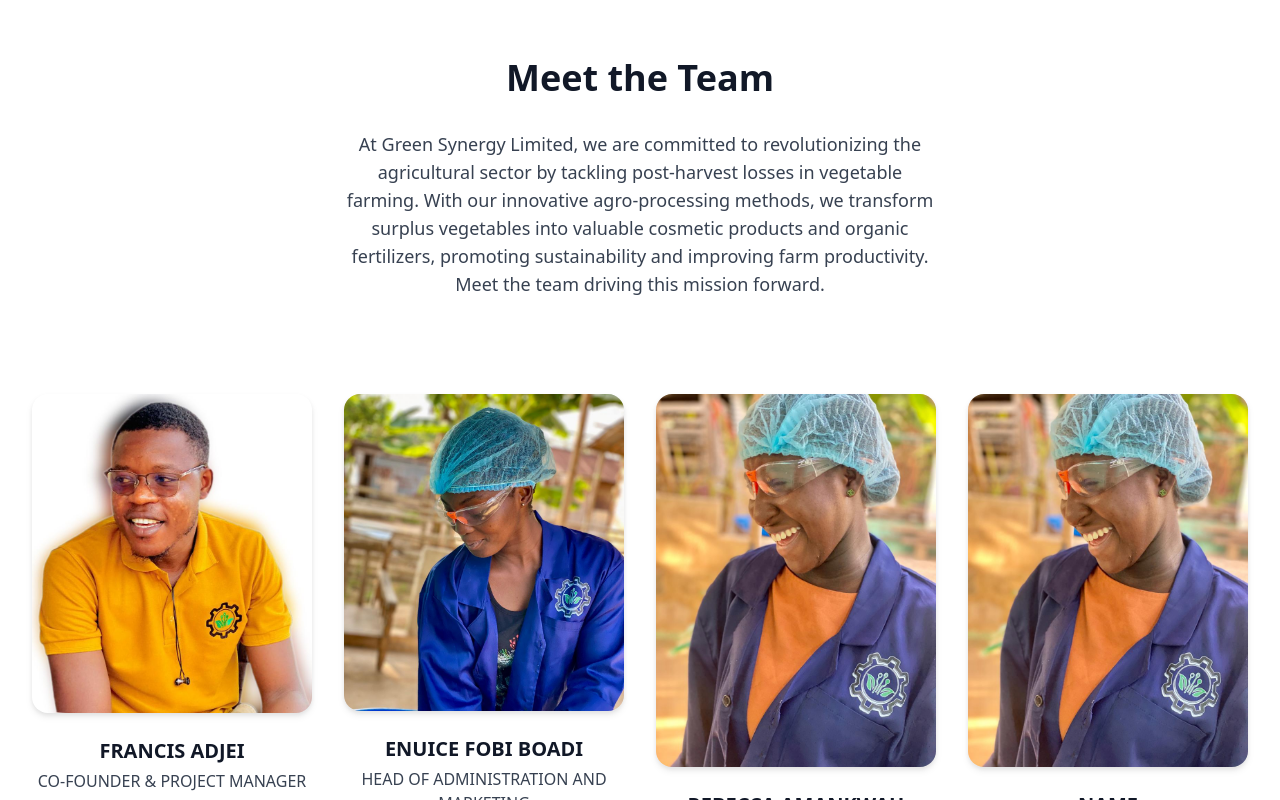
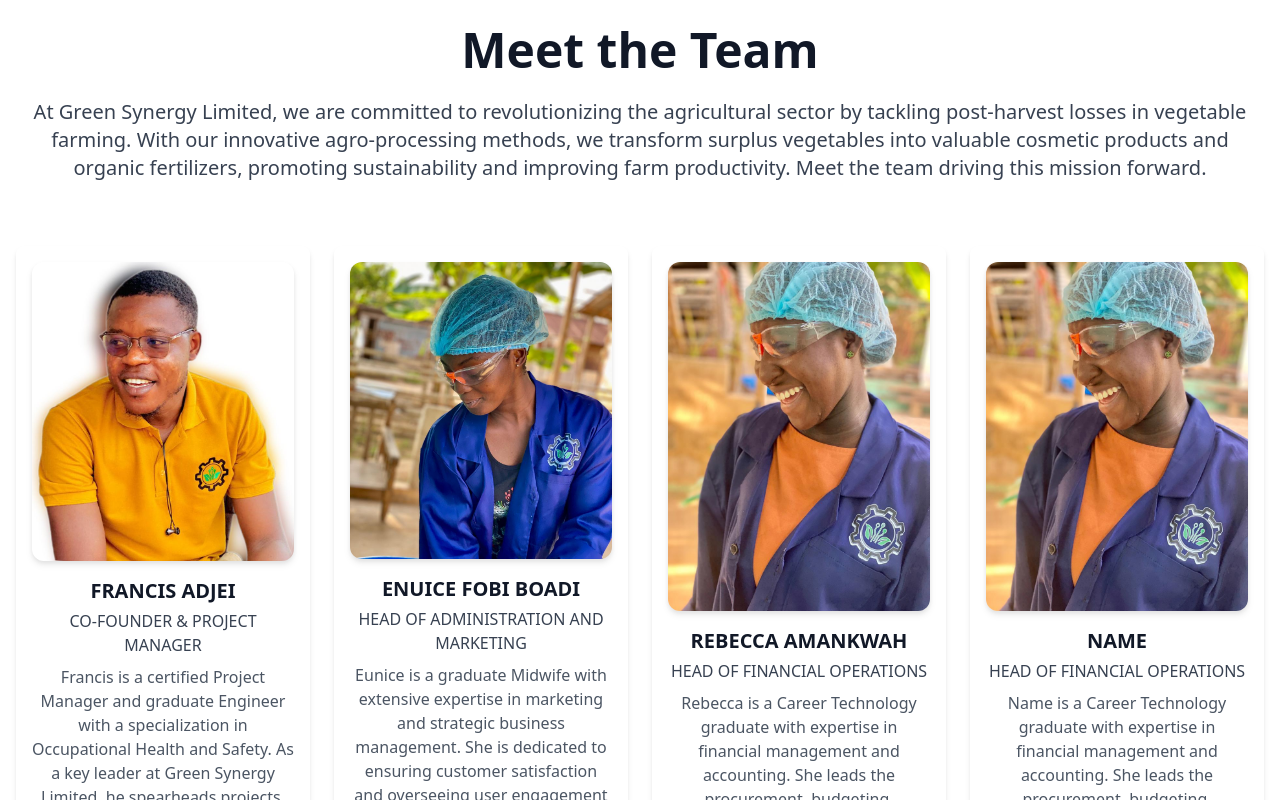
Before and after one commit to bethheal/francis_adjei, a React (Vite) app: page / in a window 1280 px wide. Shown: the part 3500-4300 px from the top of the page. Built offline with nearby package versions, Linux system fonts and the light colour scheme.

Commit message:
responsiveness

```diff
--- a/src/pages/servicesSection/team.jsx
+++ b/src/pages/servicesSection/team.jsx
@@ -3,66 +3,52 @@ import teamData from "./teamConstant";
 
 const Team = () => {
   return (
-
     <section id="team">
-
-
       {/* Page Container */}
-      <div className="flex items-center justify-center min-h-screen bg-white py-10">
-        <div className="flex flex-col">
-
-          <div className="flex flex-col mt-8">
-            {/* Meet the Team */}
-            <div className="container max-w-7xl px-4">
-              {/* Section Header */}
-              <div className="flex flex-wrap justify-center text-center mb-24">
-                <div className="w-full lg:w-6/12 px-4">
-                  <h1 className="text-gray-900 text-4xl font-bold mb-8">
+      <div className="flex items-center justify-center min-h-screen bg-white py-10 px-4">
+        <div className="flex flex-col w-full max-w-7xl">
+          {/* Meet the Team Header */}
+          <div className="text-center mb-16">
+            <h1 className="text-gray-900 text-4xl md:text-5xl font-bold mb-6">
               Meet the Team
             </h1>
-                  <p className="text-gray-700 text-lg font-light">
-                    At Green Synergy Limited, we are committed to
-                    revolutionizing the agricultural sector by tackling
-                    post-harvest losses in vegetable farming. With our
-                    innovative agro-processing methods, we transform surplus
-                    vegetables into valuable cosmetic products and organic
+            <p className="text-gray-700 text-lg md:text-xl font-light leading-relaxed">
+              At Green Synergy Limited, we are committed to revolutionizing the
+              agricultural sector by tackling post-harvest losses in vegetable
+              farming. With our innovative agro-processing methods, we transform
+              surplus vegetables into valuable cosmetic products and organic
               fertilizers, promoting sustainability and improving farm
               productivity. Meet the team driving this mission forward.
             </p>
           </div>
-              </div>
 
           {/* Team Members */}
-              <div className="flex flex-wrap">
+          <div className="grid grid-cols-1 sm:grid-cols-2 md:grid-cols-3 lg:grid-cols-4 gap-6">
             {teamData.map((member, index) => (
               <div
                 key={index}
-                    className="w-full md:w-6/12 lg:w-3/12 mb-6 px-6 sm:px-6 lg:px-4"
+                className="flex flex-col items-center bg-white p-4 rounded-lg shadow-md hover:shadow-lg transition-shadow duration-300"
               >
-                    <div className="flex flex-col">
-                      <a href="#" className="mx-auto">
+                <a href="#" className="block">
                   <img
-                          className="rounded-2xl drop-shadow-md hover:drop-shadow-xl transition-all duration-200 delay-100"
+                    className="w-full h-auto rounded-xl drop-shadow-md hover:drop-shadow-xl transition-transform duration-300 transform hover:scale-105"
                     src={member.imgSrc}
                     alt={member.name}
                   />
                 </a>
-                      <div className="text-center mt-6">
-                        <h1 className="text-gray-900 text-xl font-bold mb-1">
+                <div className="text-center mt-4">
+                  <h1 className="text-gray-900 text-lg md:text-xl font-bold mb-1">
                     {member.name}
                   </h1>
                   <div className="text-gray-700 font-light mb-2">
                     {member.title}
                   </div>
-                        <div className="flex items-center justify-center opacity-50 hover:opacity-100 transition-opacity duration-300">
+                  <p className="text-gray-600 text-sm md:text-base font-light">
                     {member.description}
-                        </div>
-                      </div>
+                  </p>
                 </div>
               </div>
             ))}
-              </div>
-            </div>
           </div>
         </div>
       </div>
```
Lines whose indentation alone changed are shown as unchanged.
